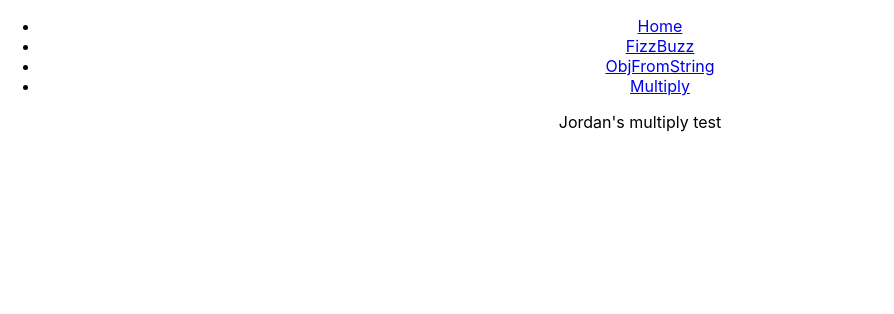
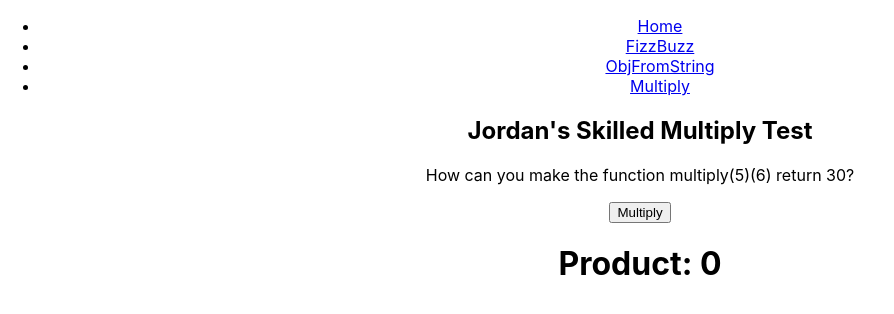
Before and after one commit to MMcClure11/practice-constructor.io, a React (Create React App) app: page /multiply in a window 1280 px wide. Shown: the top 314 px of the page, without its empty margins (0-894 px from the left). Built offline with nearby package versions, Linux system fonts and the light colour scheme.

Commit message:
Add multiply function

```diff
--- a/src/components/Multiply.js
+++ b/src/components/Multiply.js
@@ -1,9 +1,22 @@
-import React from 'react'
+import React, { useState } from 'react'
 
 const Multiply = () => {
+  const [product, setProduct] = useState(0)
+
+  const multiply = (num) => {
+    return (num2) => num * num2
+  }
+
+  const onClickHandler = () => {
+    setProduct( multiply(5)(6) )
+  }
+
   return (
     <div>
-      Jordan's multiply test
+      <h2>Jordan's Skilled Multiply Test</h2>
+      <p>How can you make the function multiply(5)(6) return 30?</p>
+      <button onClick={ onClickHandler }>Multiply</button>
+      <h1>Product: { product }</h1>
     </div>
   )
 }
```
